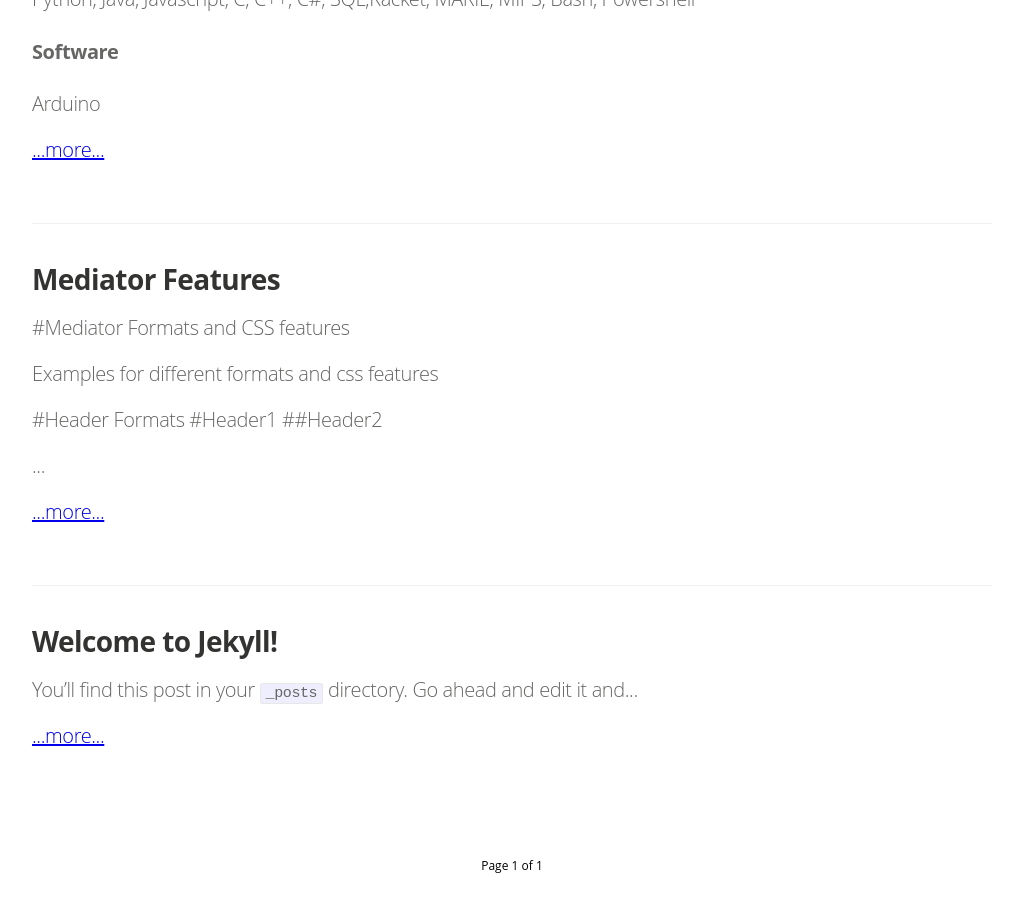
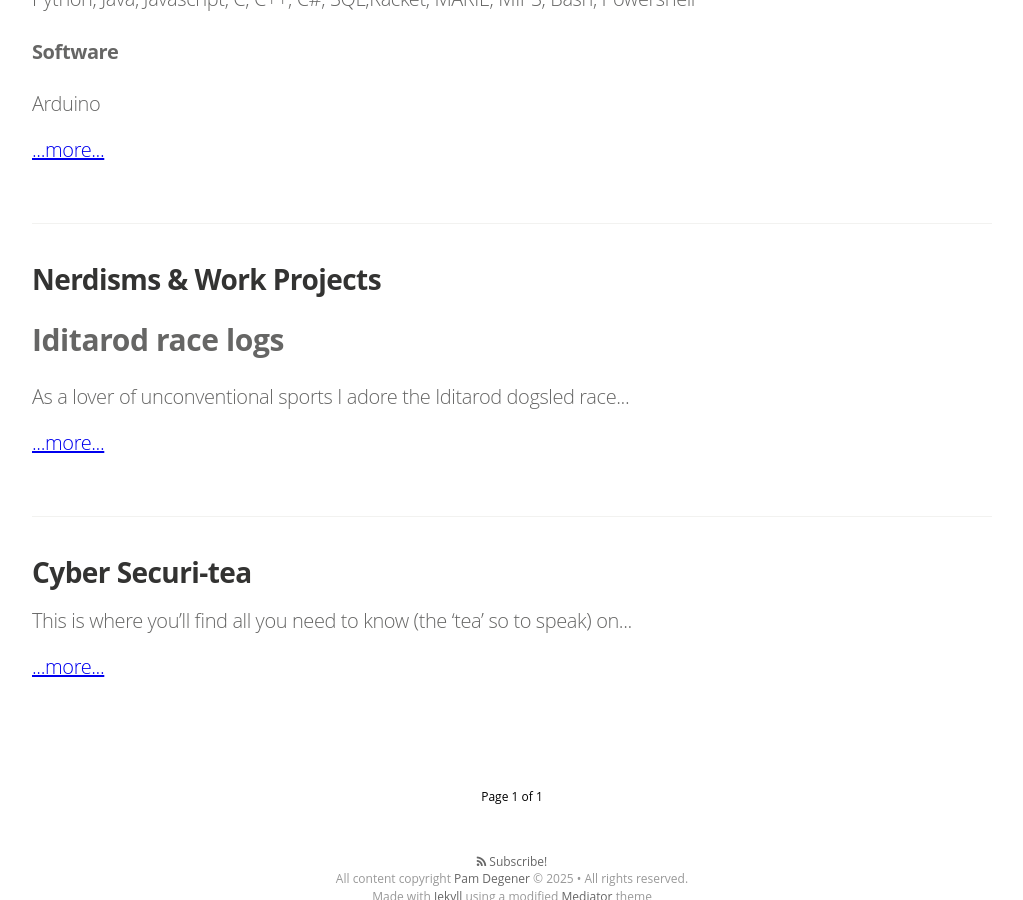
Before and after one commit to PamDegener/pamdegener.github.io, a Jekyll site: the page built from index.html, in a window 1280 px wide and 900 px high, scrolled down 875 px. Shown: the whole window, without its empty margins (128-1151 px from the left). Built offline with Jekyll 4.4.1, drawn with Linux system fonts in a browser that asks for light colours; nearby versions of some CDN libraries; some web fonts are replaced; the list of posts is cut into pages by our own code; some of the changed lines change nothing that is shown.

Commit message:
initial new page post

```diff
--- a/_posts/2014-08-29-welcome-to-jekyll.markdown
+++ b/_posts/2014-08-29-welcome-to-jekyll.markdown
@@ -1,39 +1,11 @@
 ---
 layout: post
-title:  "Welcome to Jekyll!"
+title:  "Cyber Securi-tea"
 date:   2014-08-29 14:34:25
 categories: jekyll update
 tags: featured
 image: /assets/article_images/2014-08-29-welcome-to-jekyll/desktop.JPG
 ---
-You’ll find this post in your `_posts` directory. Go ahead and edit it and re-build the site to see your changes. You can rebuild the site in many different ways, but the most common way is to run `jekyll serve --watch`, which launches a web server and auto-regenerates your site when a file is updated.
 
-To add new posts, simply add a file in the `_posts` directory that follows the convention `YYYY-MM-DD-name-of-post.ext` and includes the necessary front matter. Take a look at the source for this post to get an idea about how it works.
-
-Jekyll also offers powerful support for code snippets:
-
-{% highlight ruby %}
-def print_hi(name)
-  puts "Hi, #{name}"
-end
-print_hi('Tom')
-#=> prints 'Hi, Tom' to STDOUT.
-{% endhighlight %}
-
-Check out the [Jekyll docs][jekyll] for more info on how to get the most out of Jekyll. File all bugs/feature requests at [Jekyll’s GitHub repo][jekyll-gh]. If you have questions, you can ask them on [Jekyll’s dedicated Help repository][jekyll-help].
-
-{% highlight js %}
-
-<footer class="site-footer">
- <a class="subscribe" href="{{ "/feed.xml" | prepend: site.baseurl }}"> <span class="tooltip"> <i class="fa fa-rss"></i> Subscribe!</span></a>
-  <div class="inner">a
-   <section class="copyright">All content copyright <a href="mailto:{{ site.email}}">{{ site.name }}</a> &copy; {{ site.time | date: '%Y' }} &bull; All rights reserved.</section>
-   <section class="poweredby">Made with <a href="http://jekyllrb.com"> Jekyll</a></section>
-  </div>
-</footer>
-{% endhighlight %}
-
-
-[jekyll]:      http://jekyllrb.com
-[jekyll-gh]:   https://github.com/jekyll/jekyll
-[jekyll-help]: https://github.com/jekyll/jekyll-help
+This is where you'll find all you need to know (the 'tea' so to speak) on my interests with cyber security.
+You'll find competitions i've participated in, Hack the Box walkthroughs, and whatever else might find my fancy on the subject!
--- a/_posts/2014-11-30-mediator_features.markdown
+++ b/_posts/2014-11-30-mediator_features.markdown
@@ -1,40 +1,15 @@
 ---
 layout: post
-title:  "Mediator Features"
+title:  "Nerdisms & Work Projects"
 date:   2014-11-30 14:34:25
 categories: mediator feature
 tags: featured
 image: /assets/article_images/2014-11-30-mediator_features/night-track.JPG
 image2: /assets/article_images/2014-11-30-mediator_features/night-track-mobile.JPG
 ---
-#Mediator Formats and CSS features
 
-Examples for different formats and css features
+## Iditarod race logs
 
-#Header Formats
-#Header1
-##Header2
+As a lover of unconventional sports I adore the Iditarod dogsled race that takes place every year in Alaska. One obstacle that has always made my fandom difficult is sifting through the information heavy logs that get published in roughly half hour intervals to find just the relevant information that I want. This year when the race kicked off I decided to take care of this problem and write some code that would scrape the most recent update logs. Providing me with only the most crucial :relaxed: information and (eventually) highlighting updates from one log to the next.
 
-#Blockquotes
->Lorem ipsum dolor sit amet, consetetur sadipscing elitr, sed diam nonumy eirmod tempor invidunt ut labore et dolore magna aliquyam erat, sed diam voluptua. At vero eos et accusam et justo duo dolores et ea rebum. Stet clita kasd gubergren, no sea takimata sanctus
-
-#Lists
-##orderd lists
-1. one
-2. two
-3. three
-
-##unorderd lists
-- Apple
-- Banana
-- Plum
-
-#Links
-This is an [example link](http://example.com/ "With a Title").
-
-#Combinations
->Lorem ipsum dolor sit amet, consetetur sadipscing elitr, sed diam nonumy eirmod tempor invidunt ut labore et dolore magna aliquyam erat, sed diam voluptua. At vero eos et accusam et justo duo dolores et ea rebum. Stet clita kasd gubergren, no sea takimata sanctus
->
-> - Apple
-> - Banana
-> - Plum
+https://github.com/PamDegener/Iditarod
```
Also changed, not shown: _posts/2025-03-31-skills.md (renamed from _posts/2025-03-31-test_site.md).
